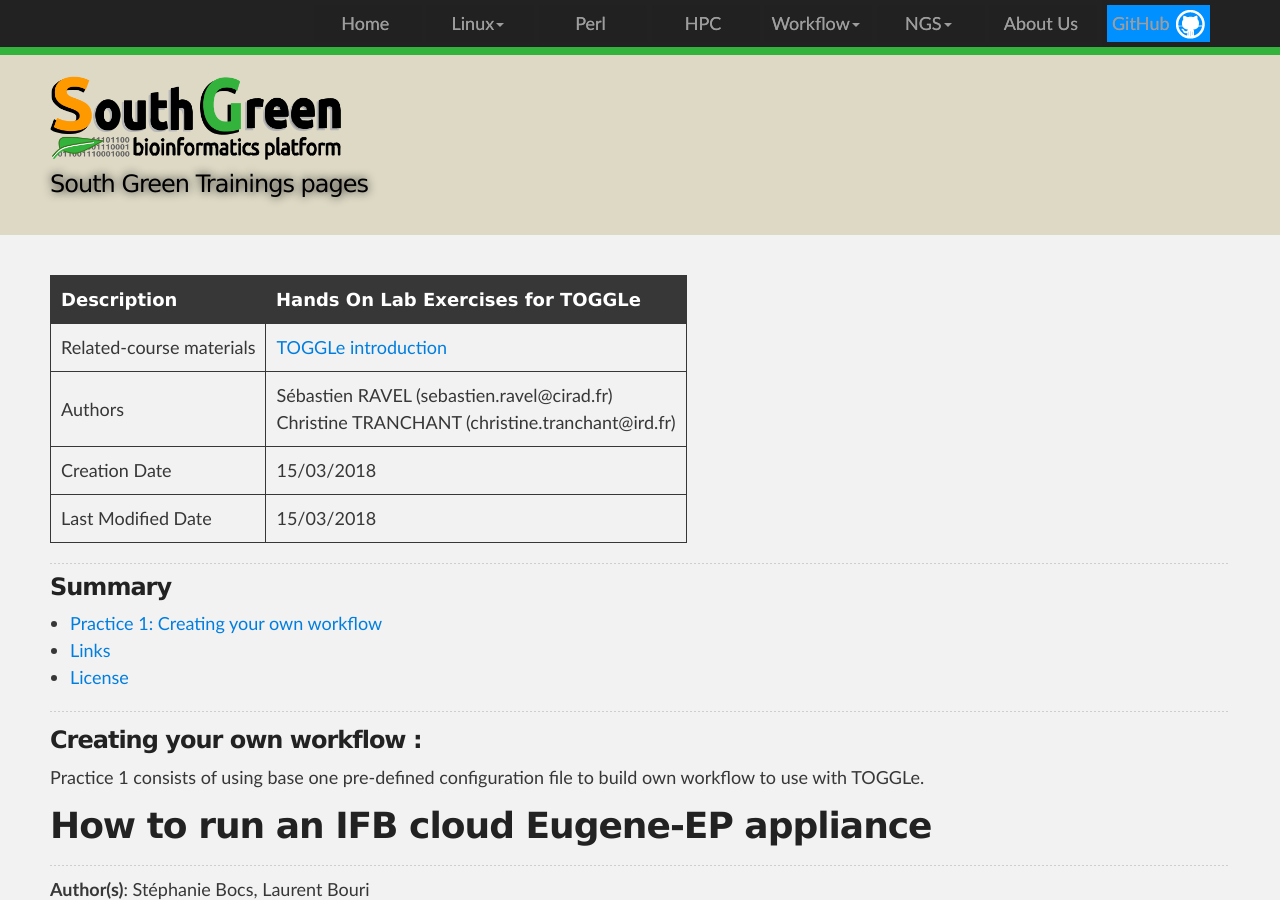
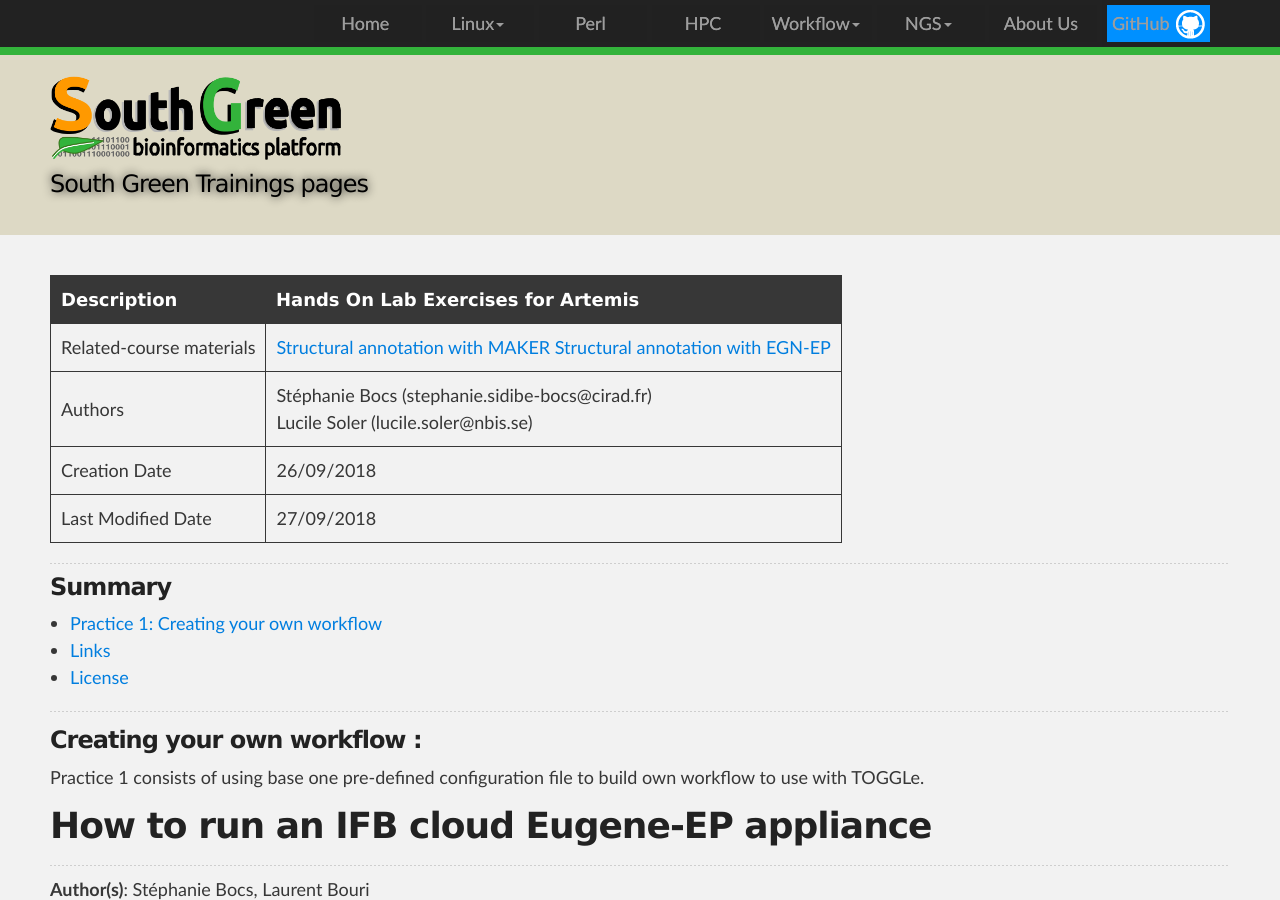
Before and after one commit to SouthGreenPlatform/trainings, a Jekyll site: the page built from _pages/annotation/artemis_manual_curation.md, in a window 1280 px wide and 900 px high. Built offline with Jekyll 4.4.1, drawn with Linux system fonts in a browser that asks for light colours; nearby versions of some CDN libraries.

Commit message:
Update and rename IFB-EGNEPpractice.md to artemis_manual_curation.md

```diff
--- a/_pages/annotation/IFB-EGNEPpractice.md
+++ b/_pages/annotation/artemis_manual_curation.md
@@ -1,17 +1,17 @@
 ---
 layout: page
-title: "Annotation Practice"
-permalink: /annotation/IFB-EGNEPpractice/
+title: "Artemis Manual Protein Coding Gene Annotation Practice - PGAA Montpellier"
+permalink: /annotation/artemis_manual_curation/
 tags: [ TOGGLe, survival guide ]
-description: Annotation Practice page
+description: Manual curation of protein coding gene on Arabidopsis chromosome 4 with Artemis annotation tool page
 ---
 
-| Description | Hands On Lab Exercises for TOGGLe |
+| Description | Hands On Lab Exercises for Artemis |
 | :------------- | :------------- | :------------- | :------------- |
-| Related-course materials | [TOGGLe introduction](https://southgreenplatform.github.io/trainings//toggle/) |
-| Authors | Sébastien RAVEL (sebastien.ravel@cirad.fr)<br/>Christine TRANCHANT (christine.tranchant@ird.fr)  |
-| Creation Date | 15/03/2018 |
-| Last Modified Date | 15/03/2018 |
+| Related-course materials | [Structural annotation with MAKER](https://southgreenplatform.github.io/trainings/annotation/MAKER/StructuralAnnotation_mtp/) [Structural annotation with EGN-EP](https://southgreenplatform.github.io/trainings/annotation/Eugene/exercice_eugene_appliance/)|
+| Authors | Stéphanie Bocs (stephanie.sidibe-bocs@cirad.fr)<br/>Lucile Soler (lucile.soler@nbis.se)  |
+| Creation Date | 26/09/2018 |
+| Last Modified Date | 27/09/2018 |
 
 
 -----------------------
```
